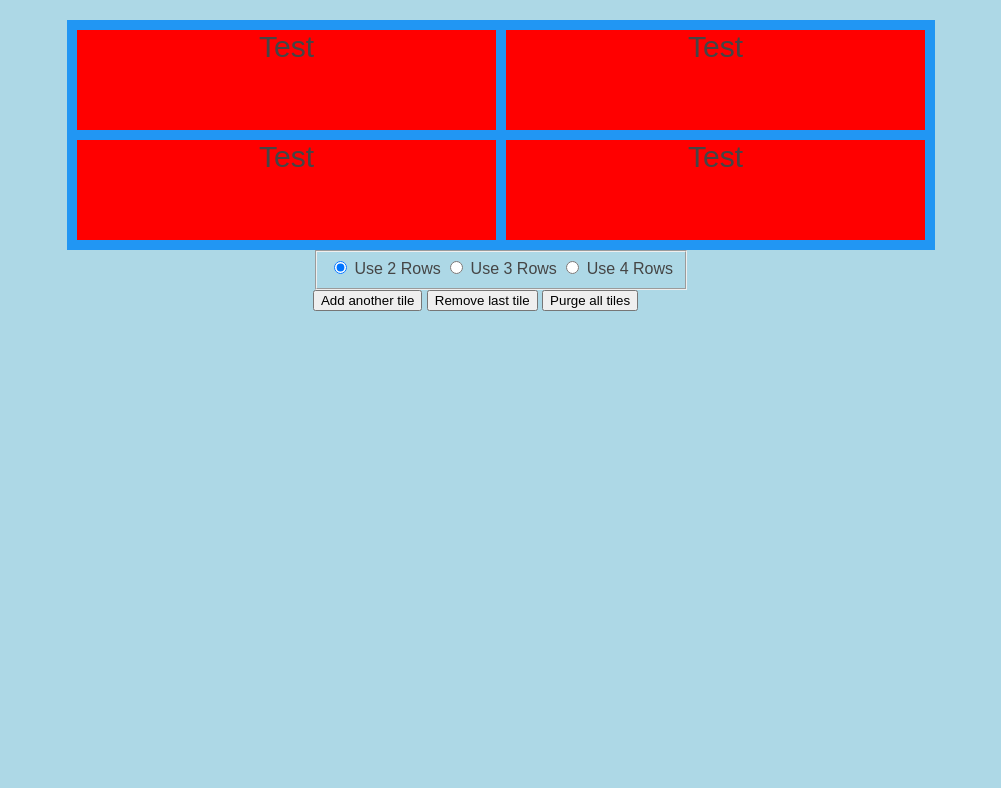
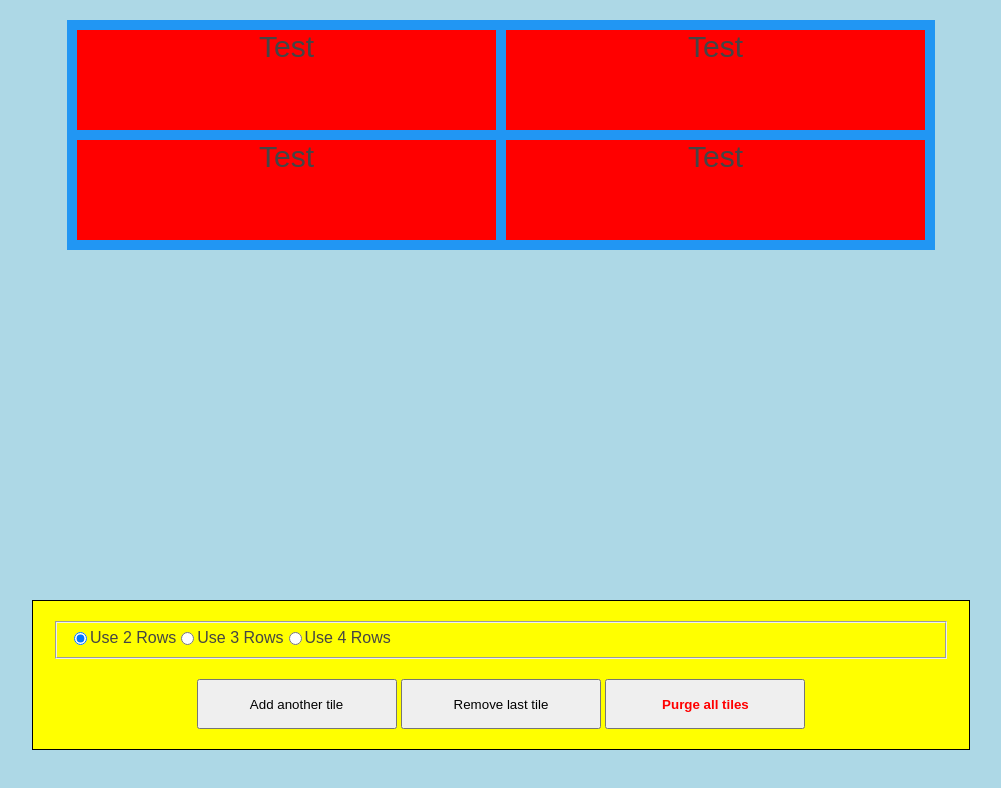
Before and after one commit to david-prv/test-cedit-tiles, a plain HTML site: page index.html in a window 1280 px wide. Shown: the whole page, without its empty margins (139-1140 px from the left). Drawn offline with Linux system fonts and the light colour scheme.

Commit message:
added style

```diff
--- a/css/main.css
+++ b/css/main.css
@@ -13,10 +13,21 @@ body {
 
 .wrapper {
     display: grid;
-    grid-template-columns: auto auto;
     grid-gap: 10px;
     background-color: #2196F3;
     padding: 10px;
+}
+
+.row-2 {
+    grid-template-columns: auto auto;
+}
+
+.row-3 {
+    grid-template-columns: auto auto auto;
+}
+
+.row-4 {
+    grid-template-columns: auto auto auto auto;
 }
 
 .wrapper > .option {
@@ -38,3 +49,32 @@ body {
 .option input[type=checkbox]:checked + .option-label{
     background-color: green;
 }
+
+.actions {
+    position: absolute;
+    bottom: 50px;
+    width: 70%;
+    background-color: yellow;
+    border: 1px solid black;
+    text-align: center;
+    padding: 20px;
+}
+
+.actions button {
+    height: 50px;
+    width: 200px;
+    margin-top: 20px;
+}
+
+.actions input[type=radio] {
+    float: left;
+}
+
+.actions label{
+    float: left;
+}
+
+.danger {
+    font-weight: bolder;
+    color: red;
+}
```
